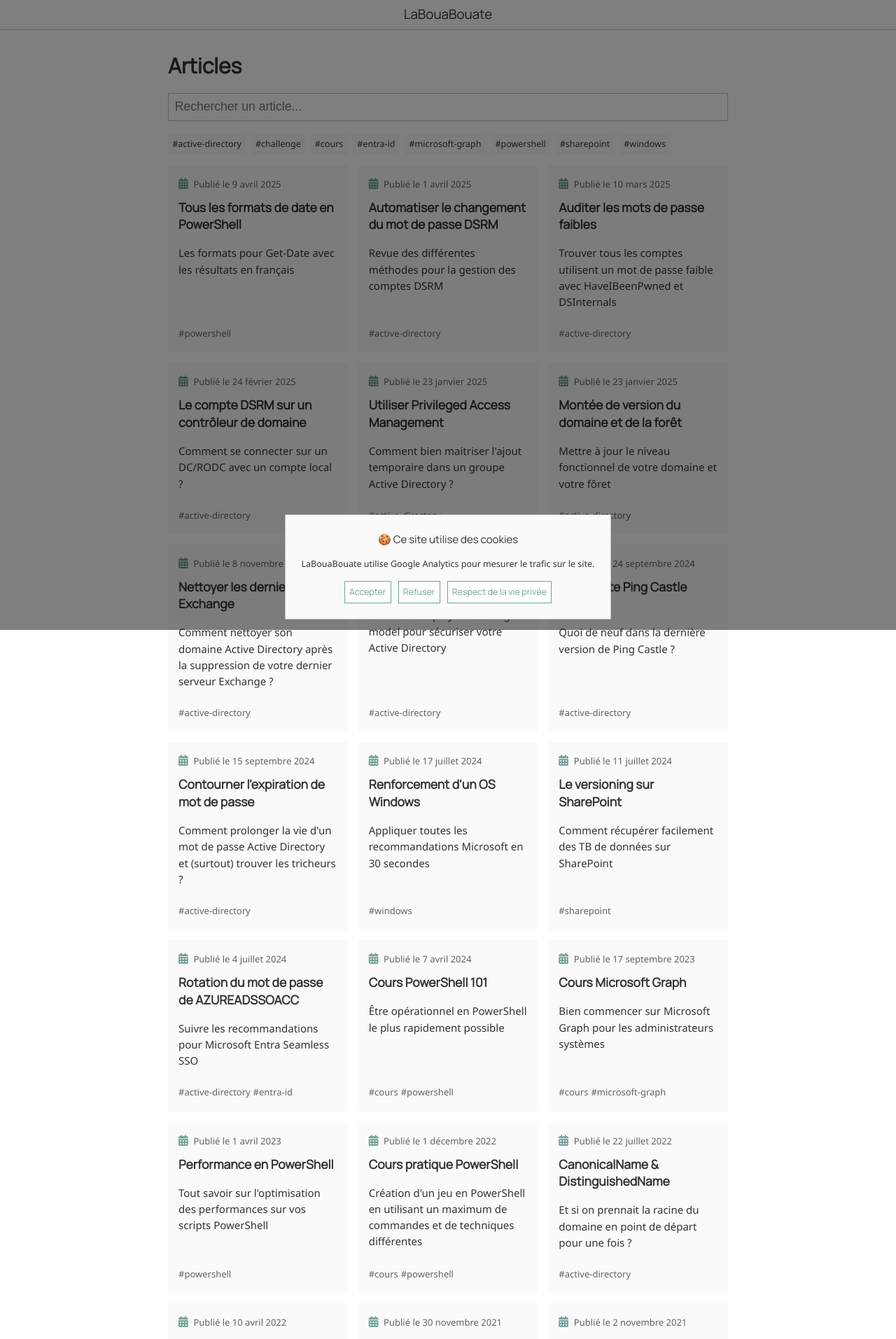
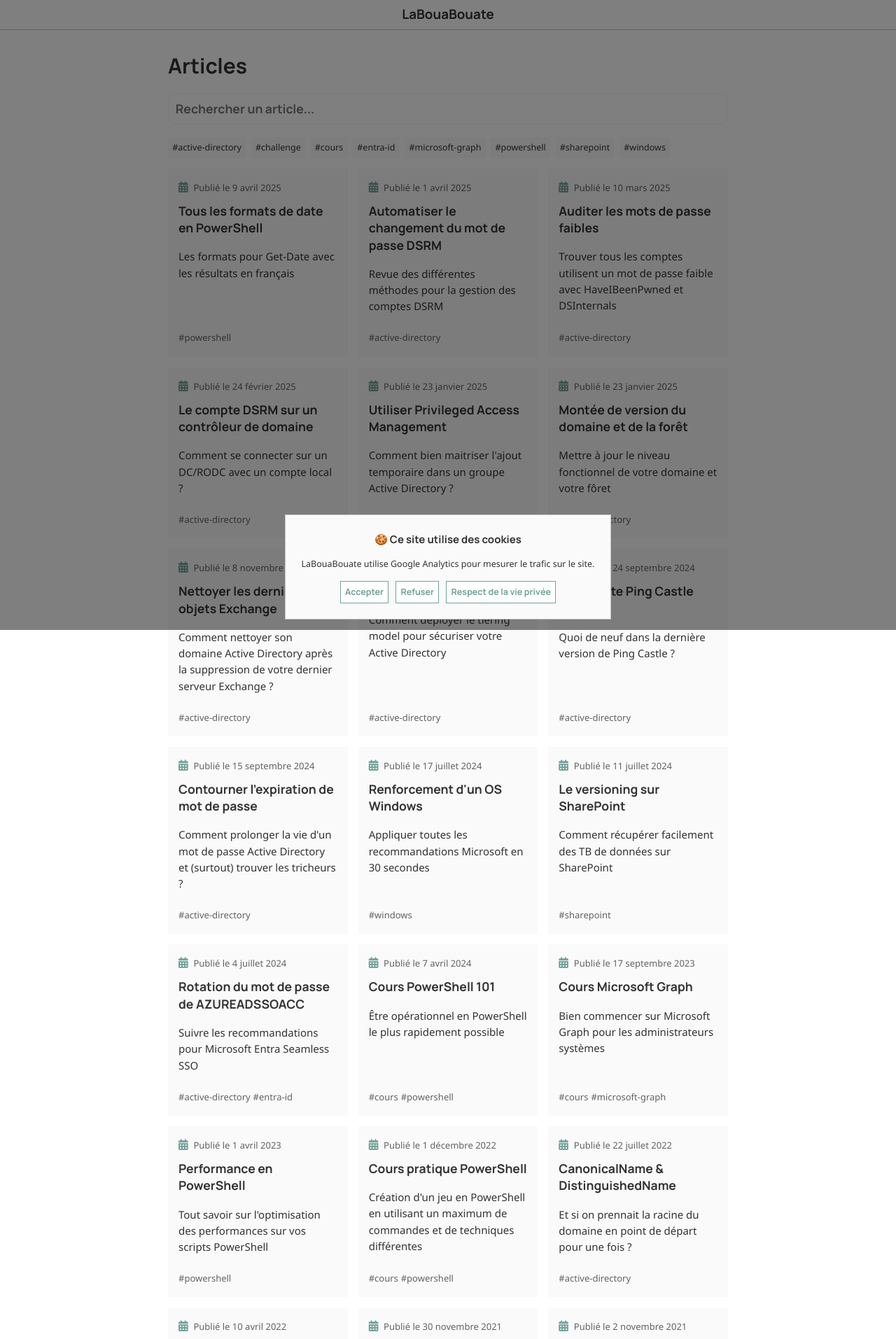
Before and after one commit to leobouard/leobouard.github.io, a Jekyll site: the page built from _pages/blog.html, in a window 1280 px wide. Shown: the top 1913 px of the page at 70% size. Built offline with Jekyll 4.4.1, drawn with Linux system fonts in a browser that asks for light colours; nearby versions of some CDN libraries; some web fonts are replaced.

Commit message:
Limitation du poids de Manrope

```diff
--- a/_includes/fonts.html
+++ b/_includes/fonts.html
@@ -1,4 +1,4 @@
 <link rel="preconnect" href="https://fonts.googleapis.com">
 <link rel="preconnect" href="https://fonts.gstatic.com" crossorigin>
 <link rel="preload" href="https://fonts.googleapis.com/css2?family=Martian+Mono&display=swap" as="style" onload="this.onload=null;this.rel='stylesheet'">
-<link rel="preload" href="https://fonts.googleapis.com/css2?family=Manrope&display=swap" as="style" onload="this.onload=null;this.rel='stylesheet'">
+<link rel="preload" href="https://fonts.googleapis.com/css2?family=Manrope:wght@700&display=swap" as="style" onload="this.onload=null;this.rel='stylesheet'">
--- a/_sass/filter-searchbar.scss
+++ b/_sass/filter-searchbar.scss
@@ -1,12 +1,14 @@
 input.searchbar {
     margin: 1em 0;
     padding: 0.5em;
-    border: 1px solid var(--mediumaccent);
+    border: 2px solid var(--lightaccent);
+    border-radius: 0.5em;
     width: -moz-available;
     width: -webkit-fill-available;
     width: fill-available;
     color: var(--heavyaccent);
     font-size: 1.17em;
+    font-family: var(--titlefont);
 }
 
 input.searchbar:focus {
```
